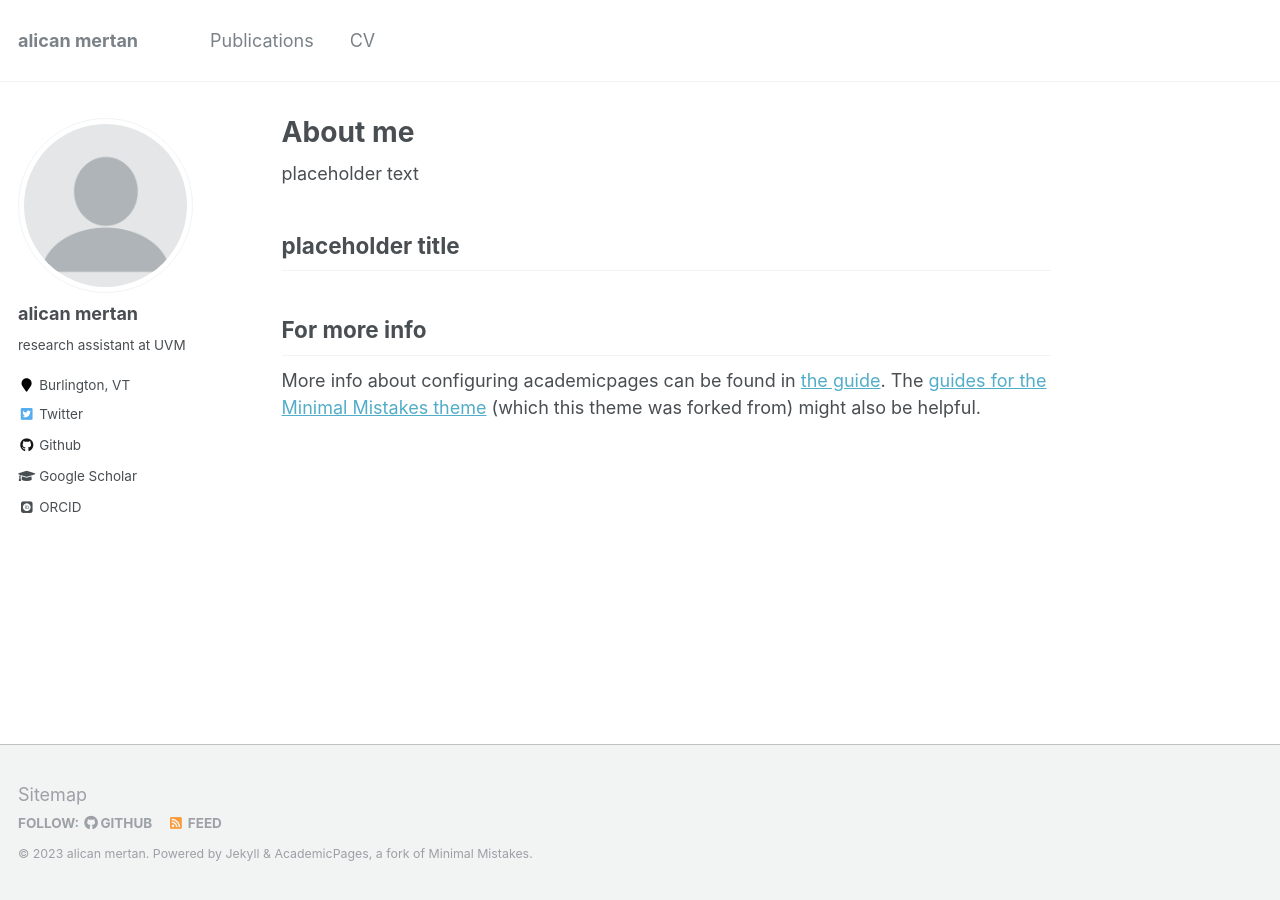
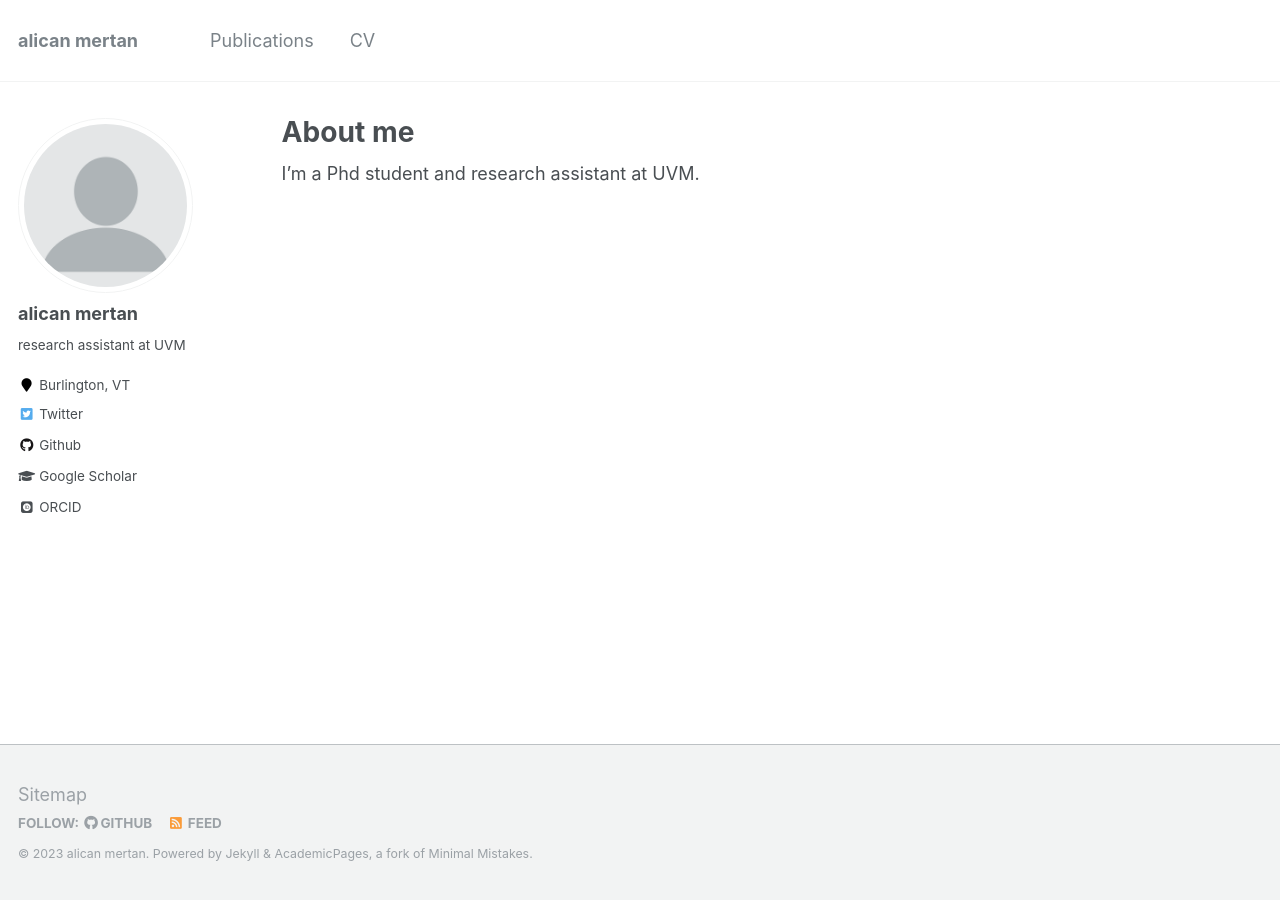
Before and after one commit to mertan-a/mertan-a.github.io, a Jekyll site: the page built from _pages/about.md, in a window 1280 px wide. Built offline with Jekyll 4.4.1, drawn with Linux system fonts in a browser that asks for light colours; some web fonts are replaced.

Commit message:
initial update

```diff
--- a/_pages/about.md
+++ b/_pages/about.md
@@ -7,14 +7,10 @@ redirect_from:
   - /about/
   - /about.html
 ---
-placeholder text
+I'm a Phd student and research assistant at UVM.
 
-placeholder title
----
+[//]: # placeholder title
+[//]: # ---
 
 [//]: # Example: editing a markdown file for a talk
 [//]: # ![Editing a markdown file for a talk](/images/editing-talk.png)
-
-For more info
-------
-More info about configuring academicpages can be found in [the guide](https://academicpages.github.io/markdown/). The [guides for the Minimal Mistakes theme](https://mmistakes.github.io/minimal-mistakes/docs/configuration/) (which this theme was forked from) might also be helpful.
```
